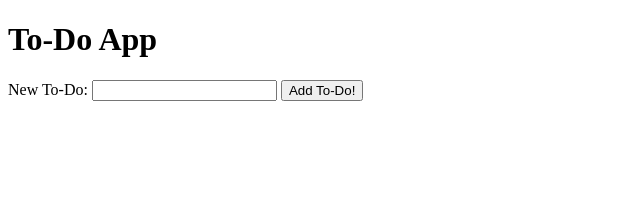
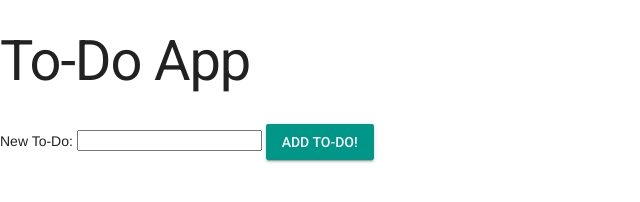
Before and after one commit to lds59/LSDOM1, a plain HTML site: page index.html in a window 1280 px wide. Shown: the whole page, without its empty margins (0-640 px from the left). Drawn offline with nearby package versions, Linux system fonts and the light colour scheme.

Commit message:
add stuff

```diff
--- a/app.js
+++ b/app.js
@@ -31,6 +31,8 @@ function onReady() {
 
     let deleteBtn = document.createElement('button');
     deleteBtn.textContent = "Delete";
+
+    deleteBtn.className += "mdl-button mdl-js-button mdl-button--accent";
 
     deleteBtn.addEventListener('click', function(event){
       let buttonLiText = this.parentElement.childNodes[0].textContent;
--- a/index.html
+++ b/index.html
@@ -3,21 +3,30 @@
    <head>
      <meta name="viewport" content="width=device-width, initial-scale=1">
      <title>To-Do App</title>
+     <link rel="stylesheet" href="http://fonts.googleapis.com/css?family=Roboto:300,400,500,700" type="text/css">
+
    </head>
    <body>
     <h1>To-Do App</h1>
+    <link rel="stylesheet" href="https://fonts.googleapis.com/icon?family=Material+Icons">
+    <link rel="stylesheet" href="https://code.getmdl.io/1.3.0/material.teal-indigo.min.css" />
+    <script defer src="https://code.getmdl.io/1.3.0/material.min.js"></script>
+
+
 
    <form id="addToDoForm">
      <label for="newToDoText">New To-Do:</label>
      <input type="text" id="newToDoText">
-     <button type="submit">Add To-Do!</button>
-   </form>
+
+     <!-- Colored raised button -->
+  <button class="mdl-button mdl-js-button mdl-button--raised mdl-button--colored">
+    Add To-Do!
+  </button>
+
+<script src="app.js"></script>
 
      <ul id="toDoList">
      </ul>
 
-     <script src="app.js"></script>
-
-
    </body>
  </html>
```
